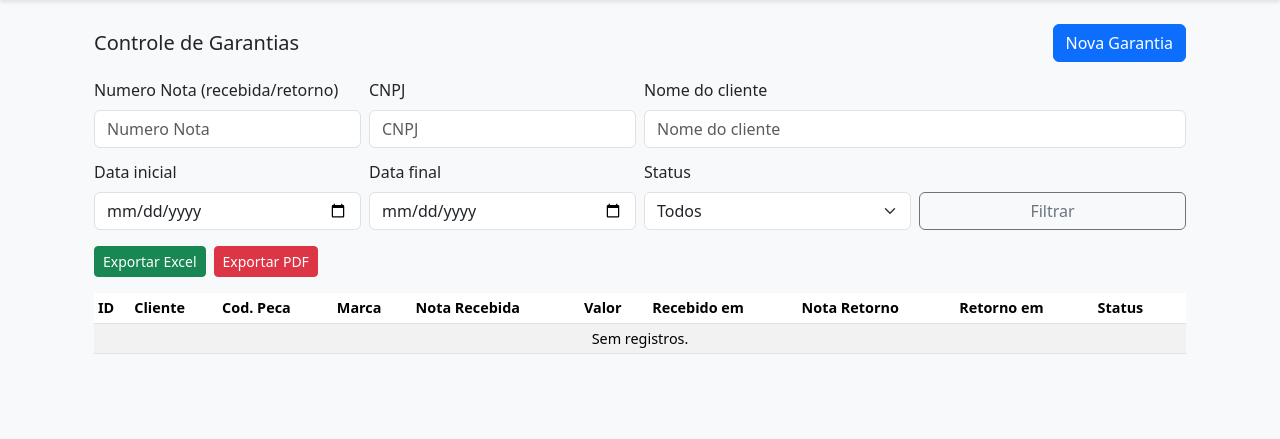
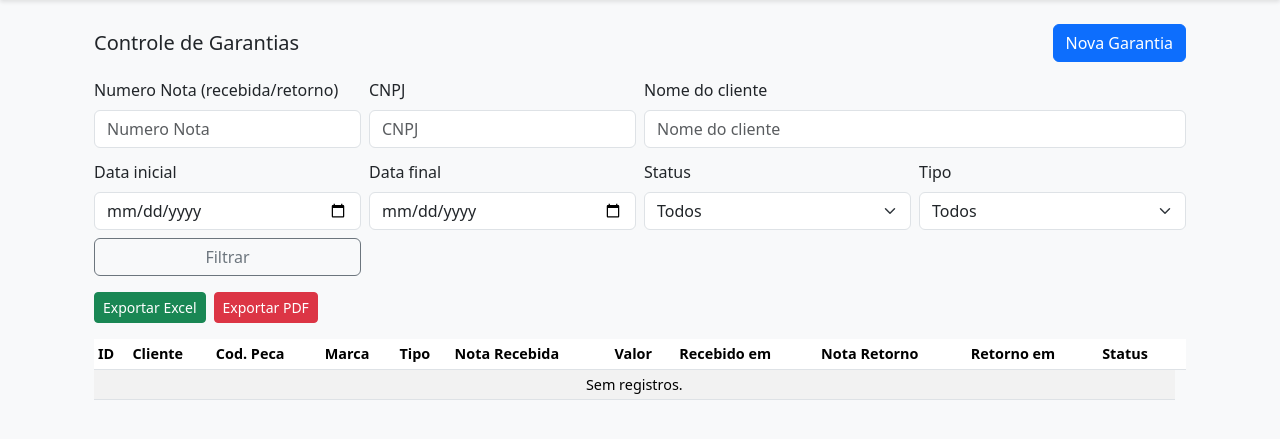
Before and after one commit to BrunoRimbanoJunior/APP_FRETE_WEB, a Django app: page /fretes/garantias/ in a window 1280 px wide. Shown: the part 80-519 px from the top of the page. Run offline with Django 5.2, Linux system fonts and the light colour scheme; a user stored in the database is signed in; data that the repository does not hold is empty; parts of the project's set-up code (start-up, migrations or seed data) failed here and were passed over; some libraries are stand-ins or nearby versions.

Commit message:
Adicionado o tipo para garantia ou devolucoes

```diff
--- a/fretes/templates/fretes/garantias_form.html
+++ b/fretes/templates/fretes/garantias_form.html
@@ -10,6 +10,11 @@
     <div class="row mb-3">
       <label class="col-sm-3 col-form-label">{{ form.nota_recebida.label }}</label>
       <div class="col-sm-9">{{ form.nota_recebida }}{% if form.nota_recebida.errors %}<div class="text-danger small">{{ form.nota_recebida.errors|join:', ' }}</div>{% endif %}</div>
+    </div>
+
+    <div class="row mb-3">
+      <label class="col-sm-3 col-form-label">{{ form.tipo.label }}</label>
+      <div class="col-sm-9">{{ form.tipo }}</div>
     </div>
 
     <div class="row mb-2">
--- a/fretes/templates/fretes/garantias_form2.html
+++ b/fretes/templates/fretes/garantias_form2.html
@@ -10,6 +10,11 @@
     <div class="row mb-3">
       <label class="col-sm-3 col-form-label">{{ form.nota_recebida.label }}</label>
       <div class="col-sm-9">{{ form.nota_recebida }}{% if form.nota_recebida.errors %}<div class="text-danger small">{{ form.nota_recebida.errors|join:', ' }}</div>{% endif %}</div>
+    </div>
+
+    <div class="row mb-3">
+      <label class="col-sm-3 col-form-label">{{ form.tipo.label }}</label>
+      <div class="col-sm-9">{{ form.tipo }}</div>
     </div>
 
     <div class="row mb-2">
--- a/fretes/templates/fretes/garantias_list.html
+++ b/fretes/templates/fretes/garantias_list.html
@@ -75,6 +75,14 @@
           <option value="atendido" {% if status == 'atendido' %}selected{% endif %}>Atendido</option>
         </select>
       </div>
+      <div class="col-12 col-sm-6 col-md-3">
+        <label class="form-label">Tipo</label>
+        <select name="tipo" class="form-select">
+          <option value="" {% if not tipo %}selected{% endif %}>Todos</option>
+          <option value="garantia" {% if tipo == 'garantia' %}selected{% endif %}>Garantia</option>
+          <option value="devolucao" {% if tipo == 'devolucao' %}selected{% endif %}>Devolucao</option>
+        </select>
+      </div>
       <div class="col-12 col-sm-6 col-md-3 d-flex gap-2">
         <button class="btn btn-outline-secondary w-100" type="submit">Filtrar</button>
       </div>
@@ -82,8 +90,8 @@
   </form>
 
   <div class="mb-3 d-flex gap-2">
-    <a class="btn btn-success btn-sm" href="?{% if nota %}nota={{ nota|urlencode }}&{% endif %}{% if cnpj %}cnpj={{ cnpj|urlencode }}&{% endif %}{% if nome %}nome={{ nome|urlencode }}&{% endif %}{% if start_date %}start_date={{ start_date }}&{% endif %}{% if end_date %}end_date={{ end_date }}&{% endif %}{% if status %}status={{ status }}&{% endif %}export=xlsx">Exportar Excel</a>
-    <a class="btn btn-danger btn-sm" href="?{% if nota %}nota={{ nota|urlencode }}&{% endif %}{% if cnpj %}cnpj={{ cnpj|urlencode }}&{% endif %}{% if nome %}nome={{ nome|urlencode }}&{% endif %}{% if start_date %}start_date={{ start_date }}&{% endif %}{% if end_date %}end_date={{ end_date }}&{% endif %}{% if status %}status={{ status }}&{% endif %}export=pdf">Exportar PDF</a>
+    <a class="btn btn-success btn-sm" href="?{% if nota %}nota={{ nota|urlencode }}&{% endif %}{% if cnpj %}cnpj={{ cnpj|urlencode }}&{% endif %}{% if nome %}nome={{ nome|urlencode }}&{% endif %}{% if start_date %}start_date={{ start_date }}&{% endif %}{% if end_date %}end_date={{ end_date }}&{% endif %}{% if status %}status={{ status }}&{% endif %}{% if tipo %}tipo={{ tipo }}&{% endif %}export=xlsx">Exportar Excel</a>
+    <a class="btn btn-danger btn-sm" href="?{% if nota %}nota={{ nota|urlencode }}&{% endif %}{% if cnpj %}cnpj={{ cnpj|urlencode }}&{% endif %}{% if nome %}nome={{ nome|urlencode }}&{% endif %}{% if start_date %}start_date={{ start_date }}&{% endif %}{% if end_date %}end_date={{ end_date }}&{% endif %}{% if status %}status={{ status }}&{% endif %}{% if tipo %}tipo={{ tipo }}&{% endif %}export=pdf">Exportar PDF</a>
   </div>
 
   <div class="table-responsive">
@@ -94,6 +102,7 @@
           <th>Cliente</th>
           <th>Cod. Peca</th>
           <th>Marca</th>
+          <th>Tipo</th>
           <th>Nota Recebida</th>
           <th>Valor</th>
           <th>Recebido em</th>
@@ -110,6 +119,7 @@
             <td class="cliente-col">{{ g.cliente.nome }} ({{ g.cliente.cnpj }})</td>
             <td>{{ g.codigo_peca }}</td>
             <td>{{ g.marca|default:"Nao Informado" }}</td>
+            <td>{{ g.get_tipo_display }}</td>
             <td>{{ g.nota_recebida }}</td>
             <td>{{ g.valor }}</td>
             <td>{{ g.data_recebimento }}</td>
--- a/fretes/views.py
+++ b/fretes/views.py
@@ -398,6 +398,7 @@ def garantia_list(request):
     start_date = request.GET.get("start_date", "").strip()
     end_date = request.GET.get("end_date", "").strip()
     status = request.GET.get("status", "").strip()  # em_aberto | atendido
+    tipo = request.GET.get("tipo", "").strip()  # garantia | devolucao
 
     qs = Garantia.objects.select_related("cliente").all().order_by("-data_recebimento", "-id")
     if nota:
@@ -414,6 +415,8 @@ def garantia_list(request):
         qs = qs.filter(Q(nota_retorno__isnull=True) | Q(nota_retorno__exact=""))
     elif status == Garantia.STATUS_ATENDIDO:
         qs = qs.filter(nota_retorno__isnull=False).exclude(nota_retorno__exact="")
+    if tipo in (Garantia.TIPO_GARANTIA, Garantia.TIPO_DEVOLUCAO):
+        qs = qs.filter(tipo=tipo)
     export = request.GET.get("export")
     if export == "xlsx":
         return exportar_garantias_excel(qs)
@@ -428,6 +431,7 @@ def garantia_list(request):
         "start_date": start_date,
         "end_date": end_date,
         "status": status,
+        "tipo": tipo,
     }
     return render(request, "fretes/garantias_list.html", context)
 
@@ -531,6 +535,7 @@ def garantia_create_multi(request):
                         data_retorno=item.get("data_retorno"),
                         mao_de_obra=item.get("mao_de_obra") or False,
                         valor_mao_de_obra=item.get("valor_mao_de_obra") or 0,
+                        tipo=(dados.get("tipo") or Garantia.TIPO_GARANTIA),
                     )
                     created += 1
             messages.success(request, f"{created} produto(s) adicionados a garantia.")
@@ -556,6 +561,7 @@ def garantias_gerencial_view(request):
     start_date = (request.GET.get("start_date") or "").strip()
     end_date = (request.GET.get("end_date") or "").strip()
     marca = (request.GET.get("marca") or "").strip()
+    tipo = (request.GET.get("tipo") or "").strip()
 
     qs = Garantia.objects.select_related("cliente").all()
     if start_date:
@@ -564,6 +570,8 @@ def garantias_gerencial_view(request):
         qs = qs.filter(data_recebimento__lte=end_date)
     if marca and marca.lower() != "todas":
         qs = qs.filter(marca=marca)
+    if tipo in (Garantia.TIPO_GARANTIA, Garantia.TIPO_DEVOLUCAO):
+        qs = qs.filter(tipo=tipo)
 
     export = (request.GET.get("export") or "").lower()
     if export == "xlsx":
@@ -612,6 +620,7 @@ def garantias_gerencial_view(request):
         "end_date": end_date,
         "marca": marca,
         "marcas": list(marcas),
+        "tipo": tipo,
     }
     return render(request, "fretes/garantias_gerencial.html", context)
 
@@ -621,6 +630,7 @@ def garantias_gerencial_produto_view(request, codigo_peca: str):
     start_date = (request.GET.get("start_date") or "").strip()
     end_date = (request.GET.get("end_date") or "").strip()
     marca = (request.GET.get("marca") or "").strip()
+    tipo = (request.GET.get("tipo") or "").strip()
 
     qs = (
         Garantia.objects.select_related("cliente")
@@ -633,6 +643,8 @@ def garantias_gerencial_produto_view(request, codigo_peca: str):
         qs = qs.filter(data_recebimento__lte=end_date)
     if marca and marca.lower() != "todas":
         qs = qs.filter(marca=marca)
+    if tipo in (Garantia.TIPO_GARANTIA, Garantia.TIPO_DEVOLUCAO):
+        qs = qs.filter(tipo=tipo)
 
     export = (request.GET.get("export") or "").lower()
     if export == "xlsx":
@@ -650,6 +662,7 @@ def garantias_gerencial_produto_view(request, codigo_peca: str):
         "start_date": start_date,
         "end_date": end_date,
         "marca": marca,
+        "tipo": tipo,
     }
     return render(request, "fretes/garantias_gerencial_produto.html", context)
 # ---------------- Ferramentas administrativas ----------------
```
Also changed, not shown: fretes/exports.py (+18 -13 lines), fretes/forms.py (+11 -1 lines), fretes/models.py (+8 -0 lines), fretes/templates/fretes/garantias_gerencial.html (+11 -3 lines), fretes/templates/fretes/garantias_gerencial_produto.html (+5 -3 lines), fretes/templates/fretes/garantias_multi_form.html (+8 -1 lines), fretes/migrations/0015_garantia_tipo.py (added).
